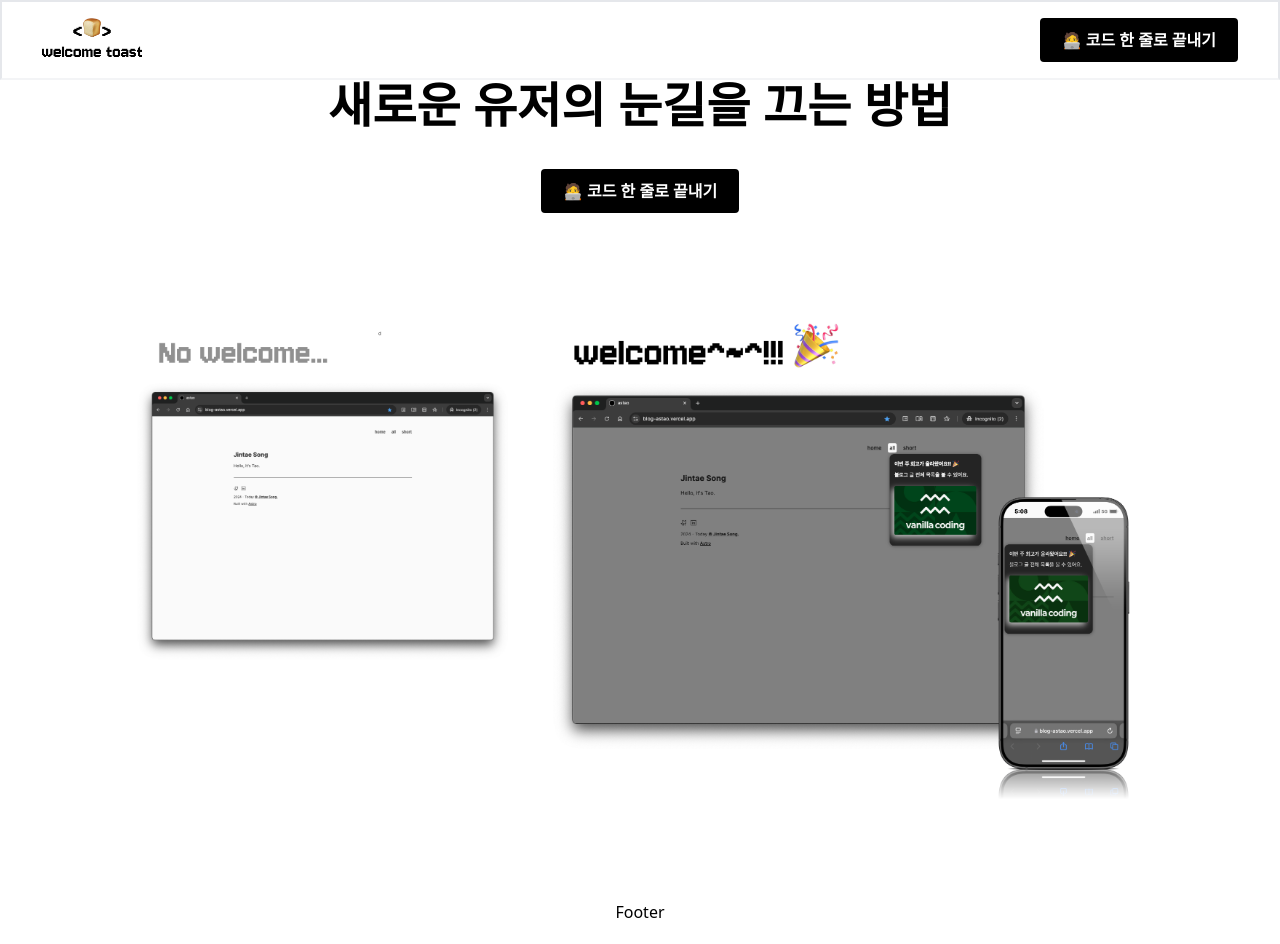
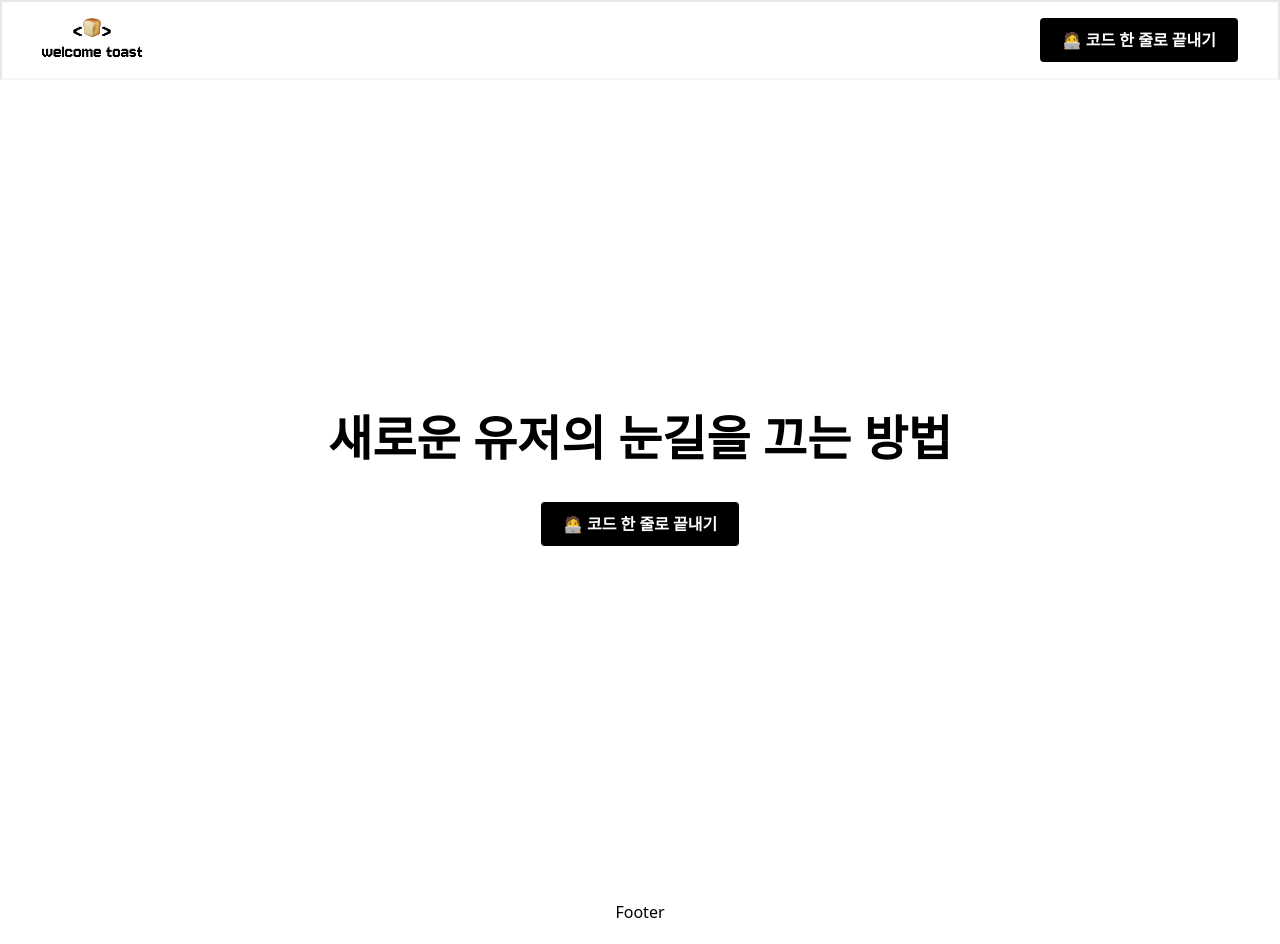
Before and after one commit to welcome-toast/admin, a React (Vite) app: page / in a window 1280 px wide. Built offline with nearby package versions, Linux system fonts and the light colour scheme; no server answers.

Commit message:
Design: remove home intro image

```diff
--- a/src/pages/PageHome.jsx
+++ b/src/pages/PageHome.jsx
@@ -39,9 +39,6 @@ function PageHome({ user, setUser }) {
         <span className="font-bold text-5xl">{TITLE_HOME}</span>
       </div>
       <Button text={CTA_SIGNIN} onClick={handleSignInButtonClick} />
-      <div className="flex gap-10">
-        <img alt="intro-home" src="/assets/intro-home.png" width="1600" />
-      </div>
     </main>
   );
 }
```
Also changed, not shown: public/assets/intro-home.png (deleted).
